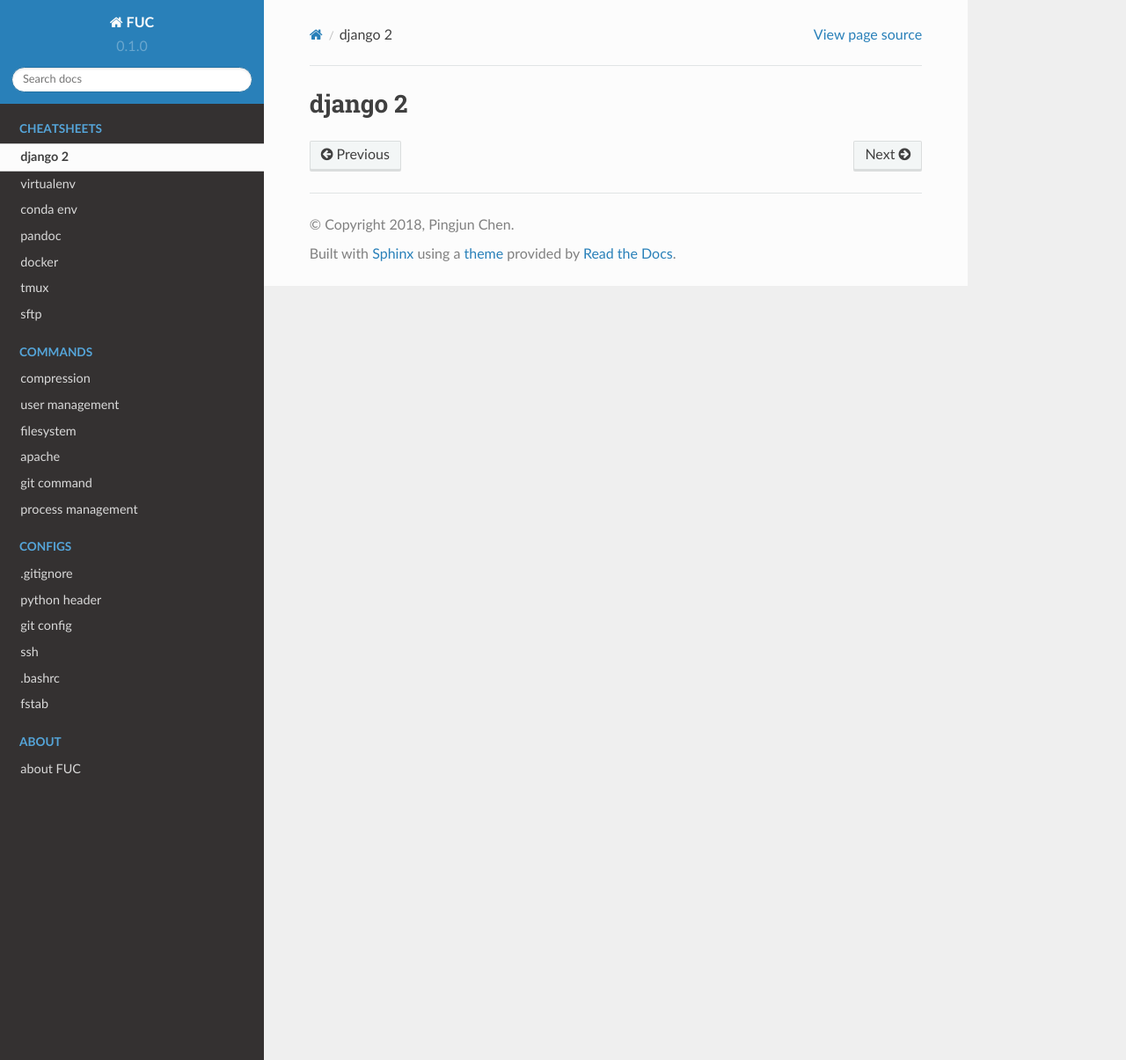
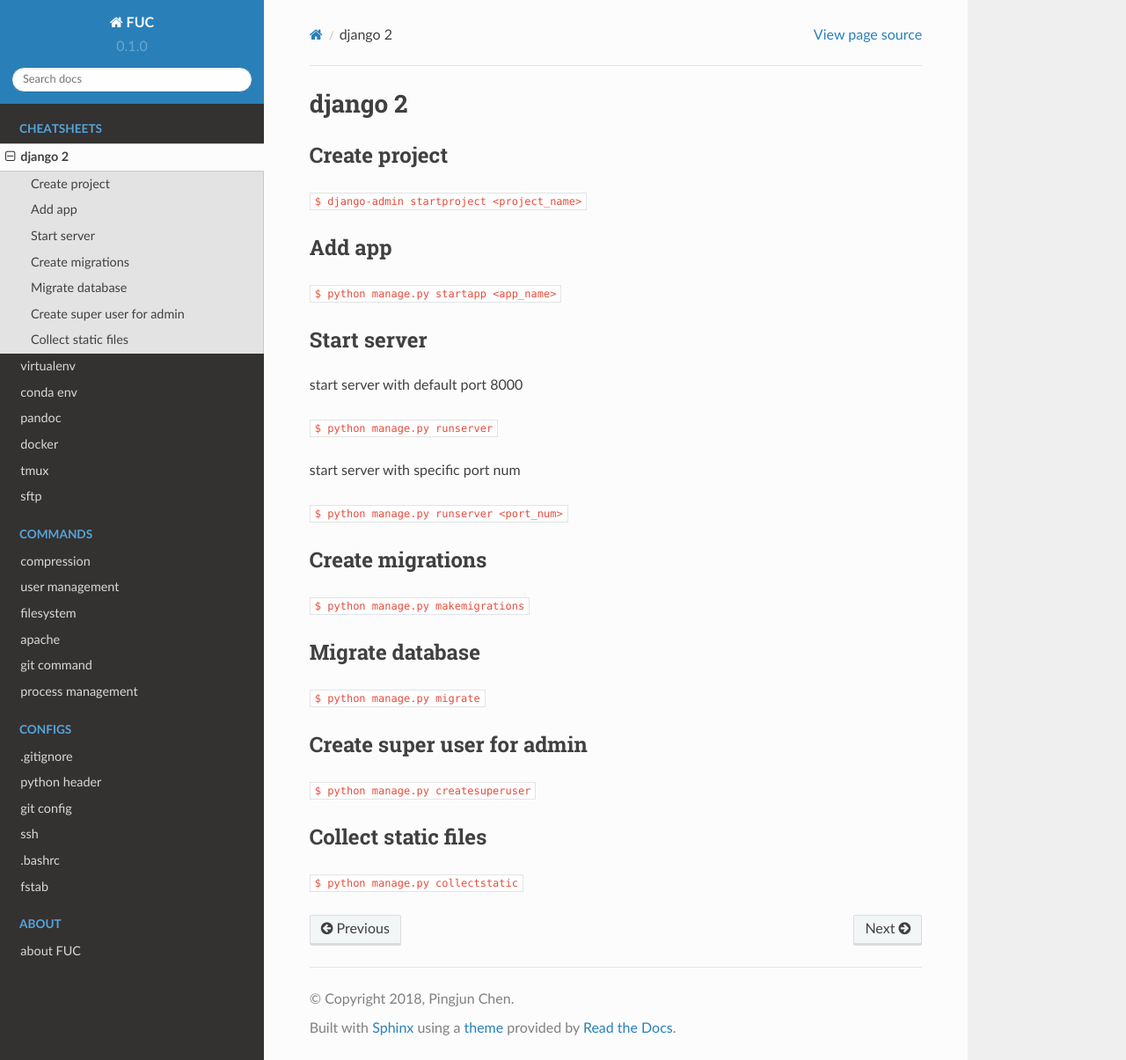
Before and after one commit to PingjunChen/FUC, a Sphinx documentation site: the page built from docs/django2.rst, in a window 1280 px wide and 1205 px high. Shown: the whole window at 88% size. Built offline with Sphinx 7.4.7 and the Read the Docs theme 2.0.0, drawn with Linux system fonts in a browser that asks for light colours.

Commit message:
add django docs

```diff
--- a/docs/django2.rst
+++ b/docs/django2.rst
@@ -1,2 +1,47 @@
 django 2
 ========
+
+Create project
+--------
+
+:code:`$ django-admin startproject <project_name>`
+
+Add app
+--------
+
+:code:`$ python manage.py startapp <app_name>`
+
+
+Start server
+--------
+
+start server with default port 8000
+
+:code:`$ python manage.py runserver`
+
+start server with specific port num
+
+:code:`$ python manage.py runserver <port_num>`
+
+
+Create migrations
+--------
+
+:code:`$ python manage.py makemigrations`
+
+
+Migrate database
+--------
+
+:code:`$ python manage.py migrate`
+
+Create super user for admin
+--------
+
+:code:`$ python manage.py createsuperuser`
+
+
+Collect static files
+--------
+
+:code:`$ python manage.py collectstatic`
--- a/docs/pandoc.rst
+++ b/docs/pandoc.rst
@@ -24,6 +24,7 @@ Convert markdown to tex:
 Convert markdown to docx:
 
 :code:`$ pandoc test1.md -s -o test1.docx`
+
 Convert markdown to pdf:
 
 :code:`$ pandoc test1.md -s -o test1.pdf`
```
